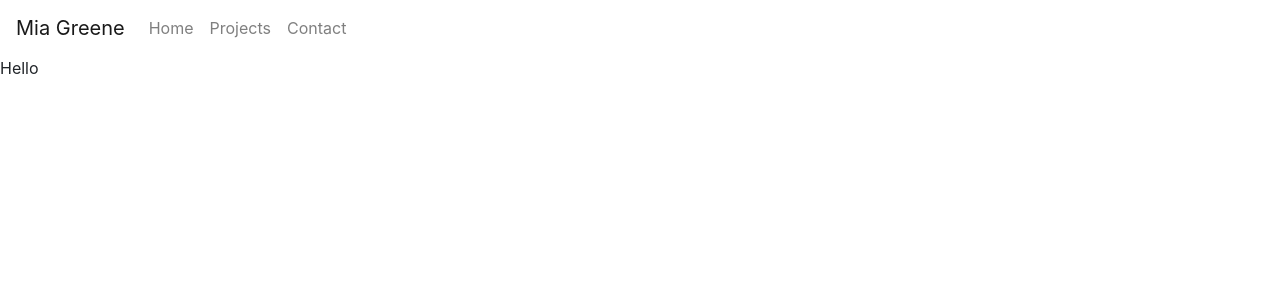
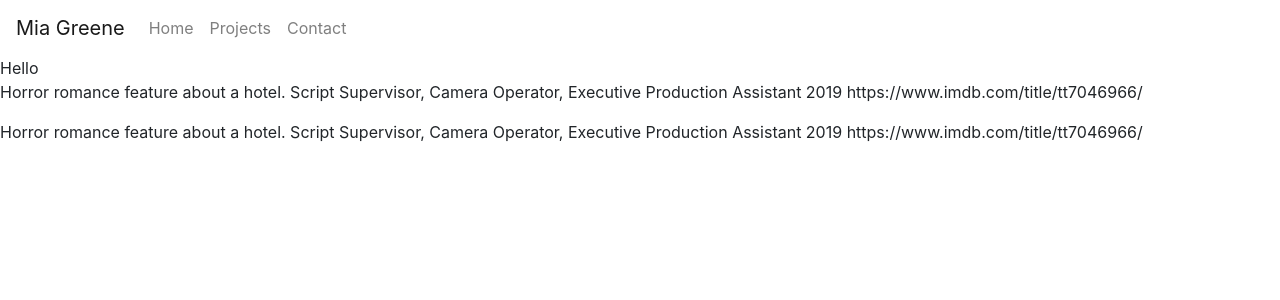
Before and after one commit to miairene/miairene.github.io, a Jekyll site: the page built from _projects/the_waiting.md, in a window 1280 px wide. Shown: the top 300 px of the page. Built offline with Jekyll 4.4.1, drawn with Linux system fonts in a browser that asks for light colours.

Commit message:
Update the_waiting.md
Former-commit-id: cfd044015fa7ad5dd4fa6637d399399e24e95a63

```diff
--- a/_projects/the_waiting.md
+++ b/_projects/the_waiting.md
@@ -1,3 +1,7 @@
 ---
 title: The Waiting
 ---
+
+Horror romance feature about a hotel.
+Script Supervisor, Camera Operator, Executive Production Assistant 2019
+https://www.imdb.com/title/tt7046966/
```
